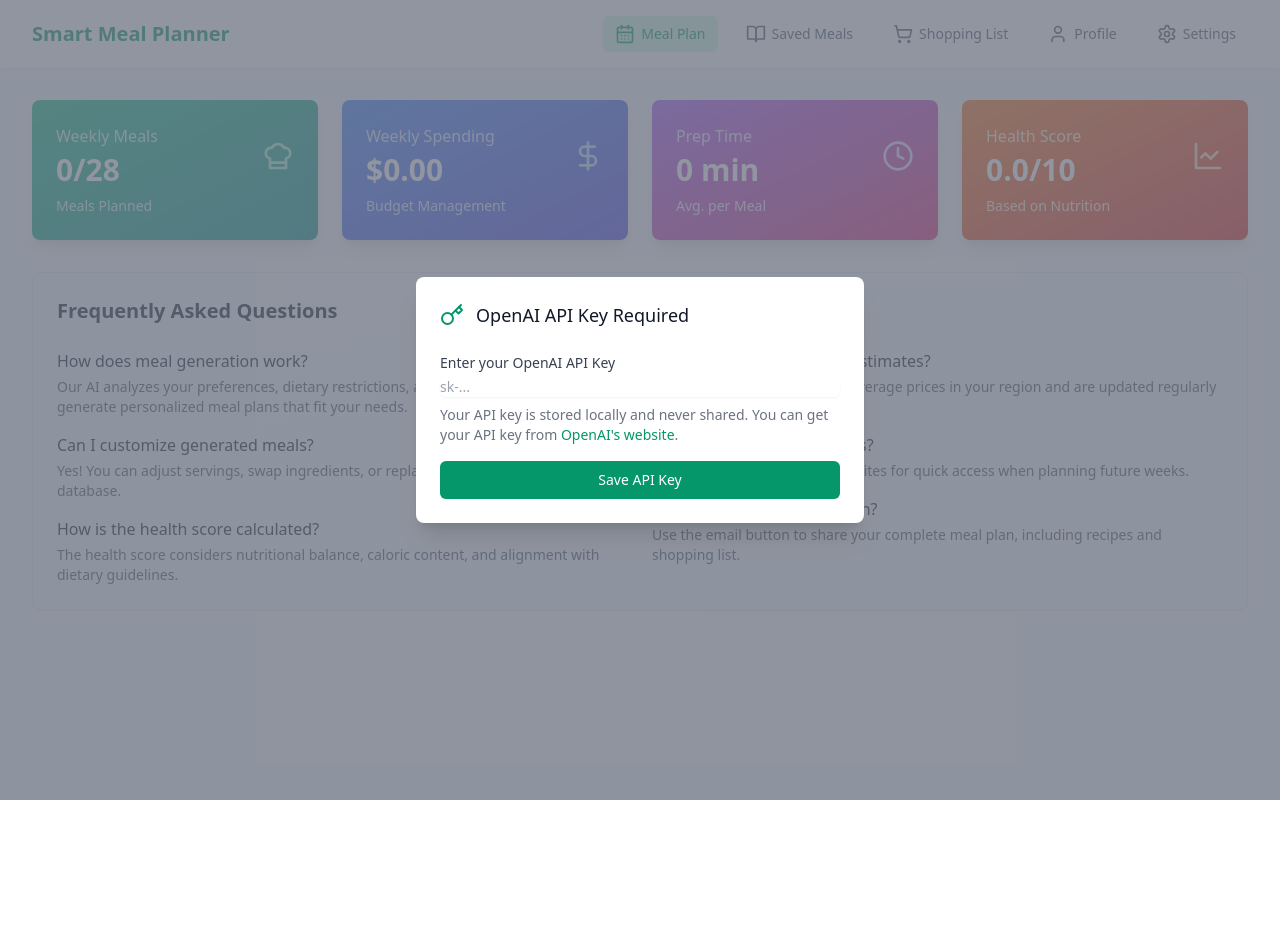
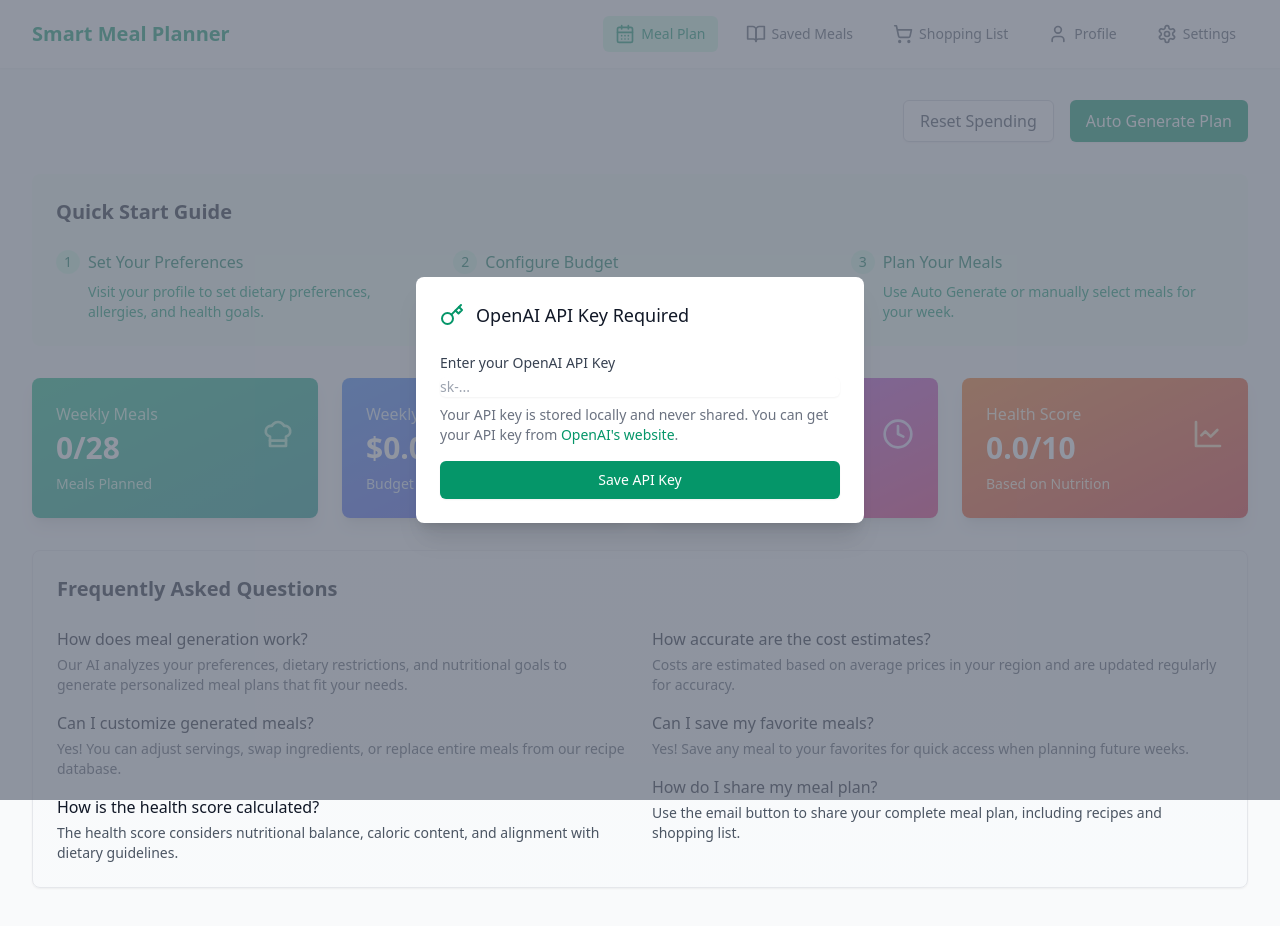
Before and after one commit to vigourpt/smart-meal-planner, a React (Vite) app: page / in a window 1280 px wide. Shown: the top 926 px of the page. Before the commit the page ends 800 px from the top, so only its background shows below. Built offline with nearby package versions, Linux system fonts and the light colour scheme.

Commit message:
Add back Quick Start Guide and action buttons

```diff
--- a/src/components/Dashboard.tsx
+++ b/src/components/Dashboard.tsx
@@ -30,6 +30,42 @@ export const Dashboard = (): JSX.Element => {
 
   return (
     <div className="space-y-8">
+      <div className="flex justify-end space-x-4">
+        <button className="px-4 py-2 text-gray-700 bg-white border border-gray-300 rounded-md shadow-sm hover:bg-gray-50">
+          Reset Spending
+        </button>
+        <button className="px-4 py-2 text-white bg-emerald-600 rounded-md shadow-sm hover:bg-emerald-700">
+          Auto Generate Plan
+        </button>
+      </div>
+
+      <div className="bg-green-50 p-6 rounded-lg">
+        <h2 className="text-xl font-semibold text-gray-900 mb-6">Quick Start Guide</h2>
+        <div className="grid gap-6 md:grid-cols-3">
+          <div className="space-y-2">
+            <div className="flex items-center gap-2 text-emerald-700">
+              <span className="bg-emerald-100 rounded-full w-6 h-6 flex items-center justify-center text-sm font-medium">1</span>
+              <h3 className="font-medium">Set Your Preferences</h3>
+            </div>
+            <p className="text-sm text-emerald-600 ml-8">Visit your profile to set dietary preferences, allergies, and health goals.</p>
+          </div>
+          <div className="space-y-2">
+            <div className="flex items-center gap-2 text-emerald-700">
+              <span className="bg-emerald-100 rounded-full w-6 h-6 flex items-center justify-center text-sm font-medium">2</span>
+              <h3 className="font-medium">Configure Budget</h3>
+            </div>
+            <p className="text-sm text-emerald-600 ml-8">Set your weekly budget and preferred currency in settings.</p>
+          </div>
+          <div className="space-y-2">
+            <div className="flex items-center gap-2 text-emerald-700">
+              <span className="bg-emerald-100 rounded-full w-6 h-6 flex items-center justify-center text-sm font-medium">3</span>
+              <h3 className="font-medium">Plan Your Meals</h3>
+            </div>
+            <p className="text-sm text-emerald-600 ml-8">Use Auto Generate or manually select meals for your week.</p>
+          </div>
+        </div>
+      </div>
+
       <div className="grid gap-6 md:grid-cols-4">
         <div className="bg-gradient-to-br from-emerald-500 to-teal-600 p-6 rounded-lg shadow-lg text-white">
           <div className="flex items-center justify-between">
```
